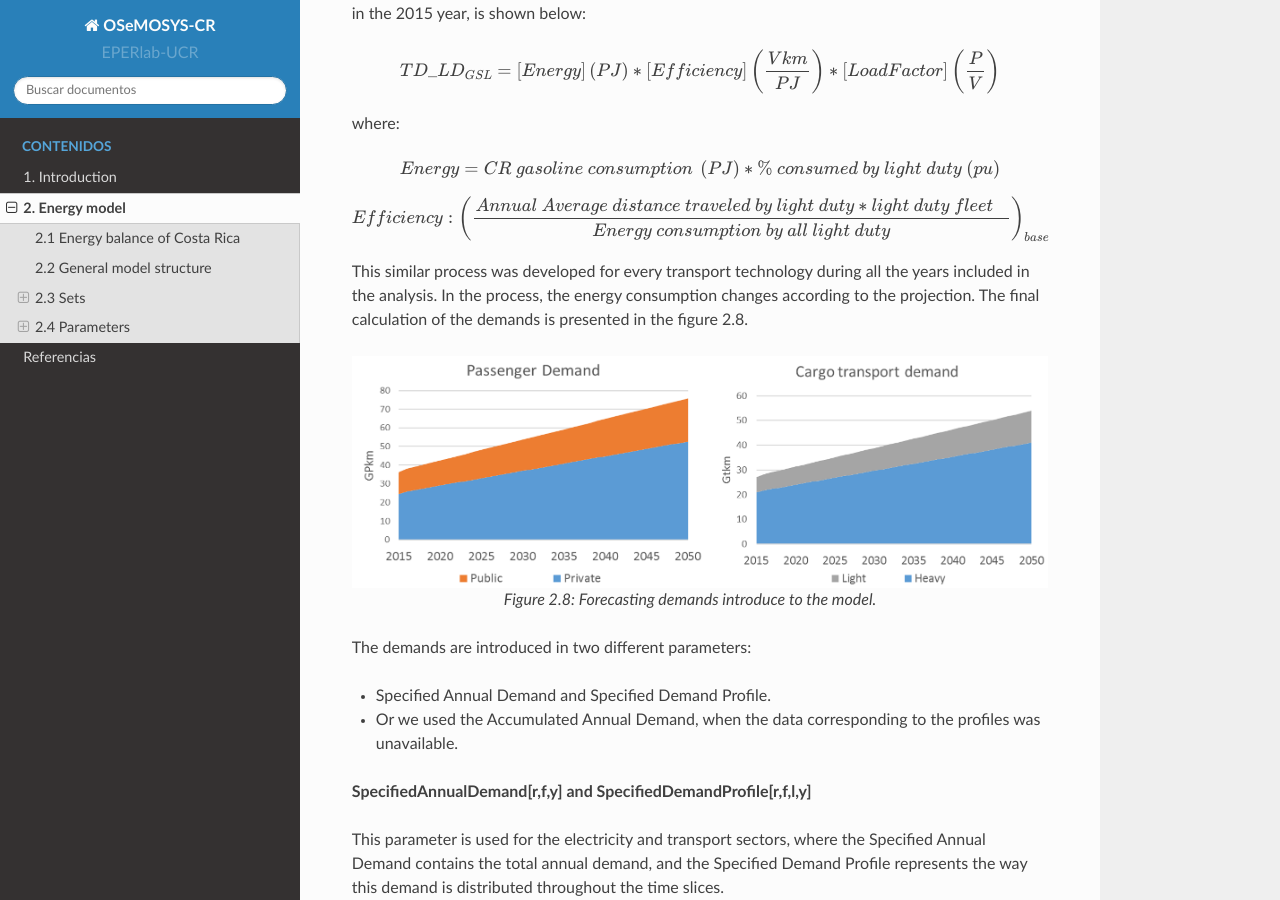
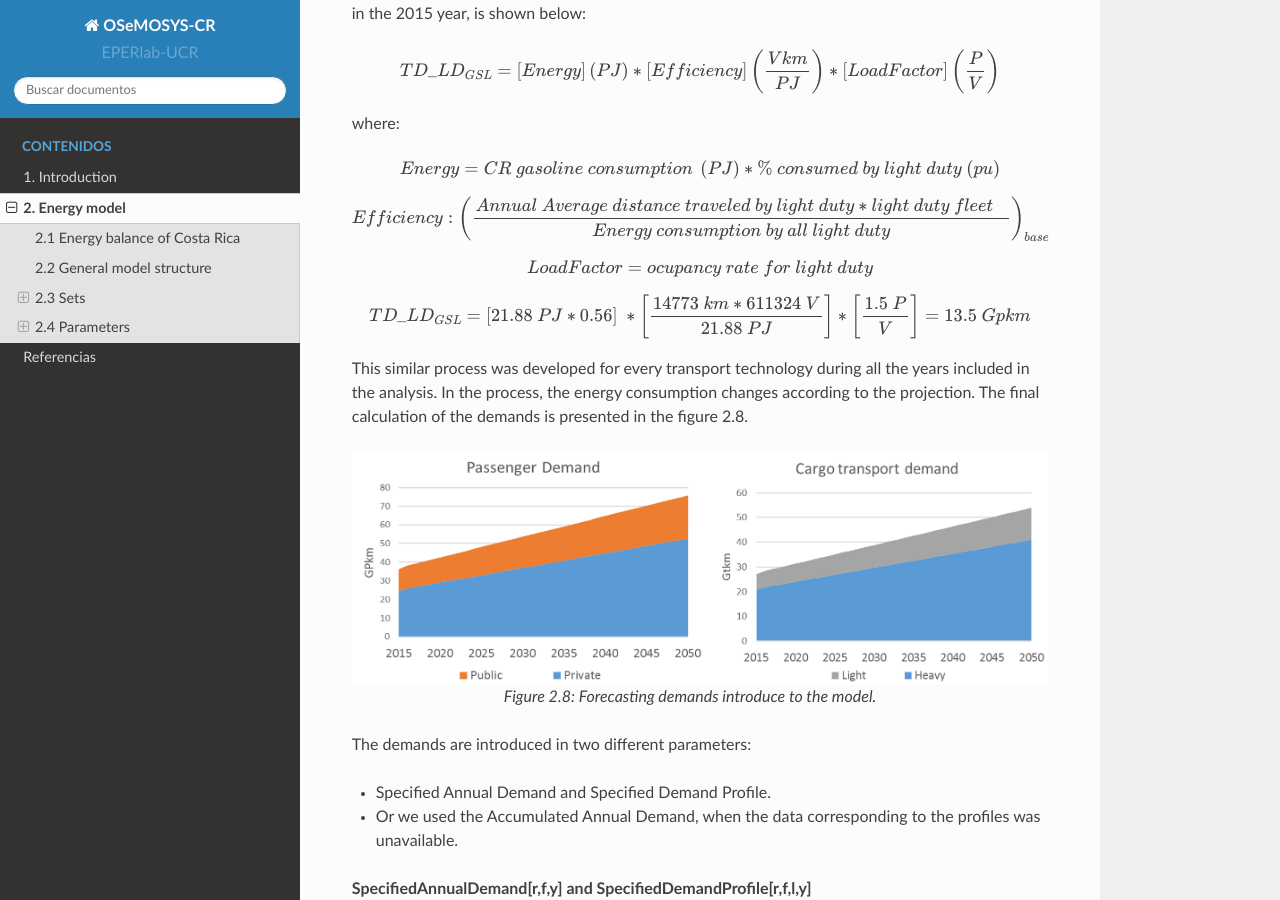
Before and after one commit to EPERLab/OSeMOSYS-CR, a Sphinx documentation site: the page built from docs/02EnergyModel.rst, in a window 1280 px wide and 900 px high, scrolled down 9826 px. Built offline with Sphinx 7.4.7 and the Read the Docs theme 2.0.0, drawn with Linux system fonts in a browser that asks for light colours.

Commit message:
Update 02EnergyModel.rst

```diff
--- a/docs/02EnergyModel.rst
+++ b/docs/02EnergyModel.rst
@@ -320,6 +320,14 @@ where:
 
    Efficiency:{\left(\frac{Annual\ Average\ distance\ traveled\ by\ light\ duty*light\ duty\ fleet\ \ \ }{Energy\ consumption\ by\ all\ light\ duty}\right)}_{base}
 
+.. math::
+
+   LoadFactor=ocupancy\ rate\ for\ light\ duty
+
+.. math::
+
+   {TD\_LD}_{GSL}=\left[21.88\ PJ*0.56\right]\ *\left[\frac{14773\ km*611324\ V}{21.88\ PJ}\right]*\left[\frac{1.5\ P}{V}\right]=13.5\ Gpkm
+
 This similar process was developed for every transport technology during all the years included in the analysis. In the process, the energy consumption changes according to the projection. The final calculation of the demands is presented in the figure 2.8.
 
 .. figure::  img/PassengerCargoDemands.png
```
